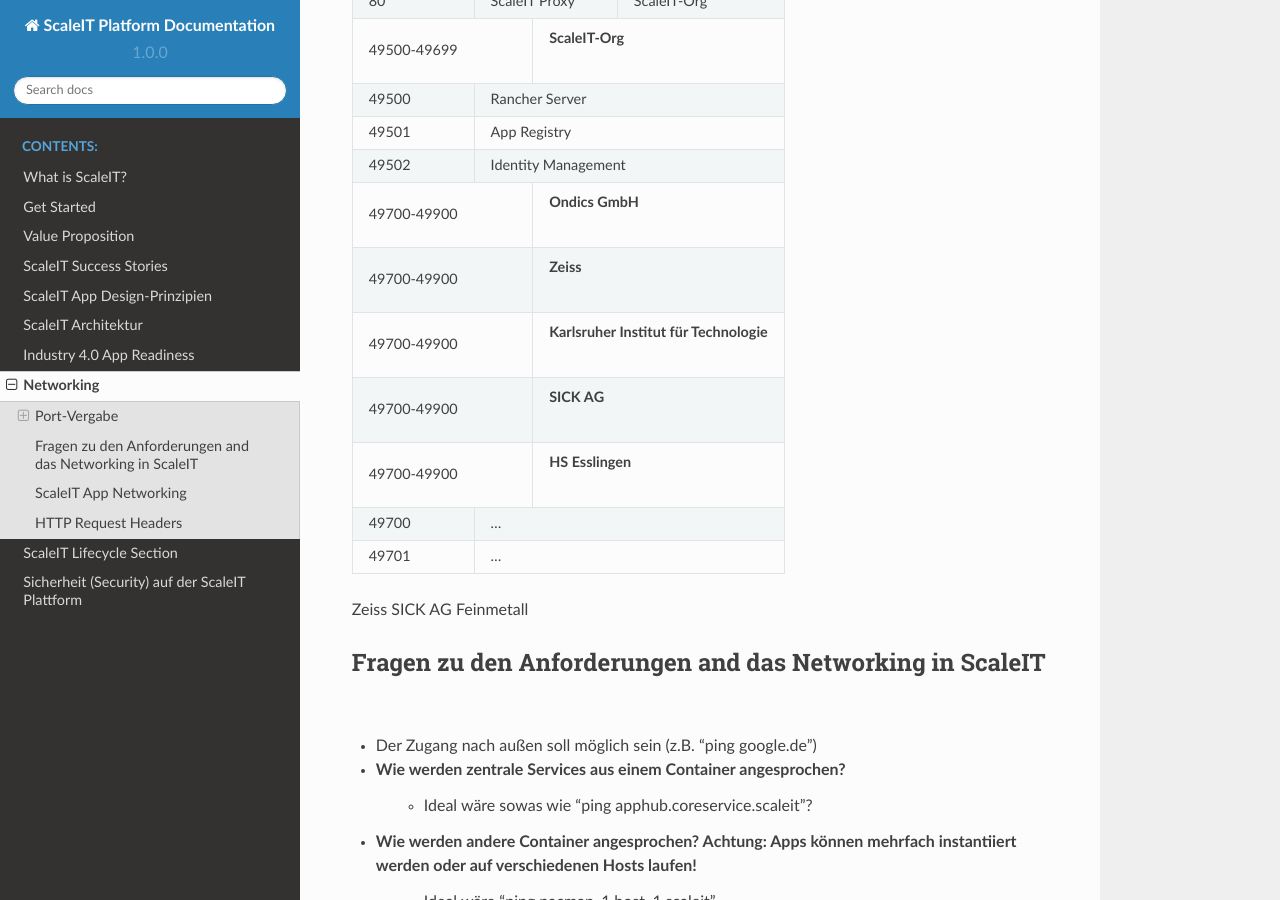
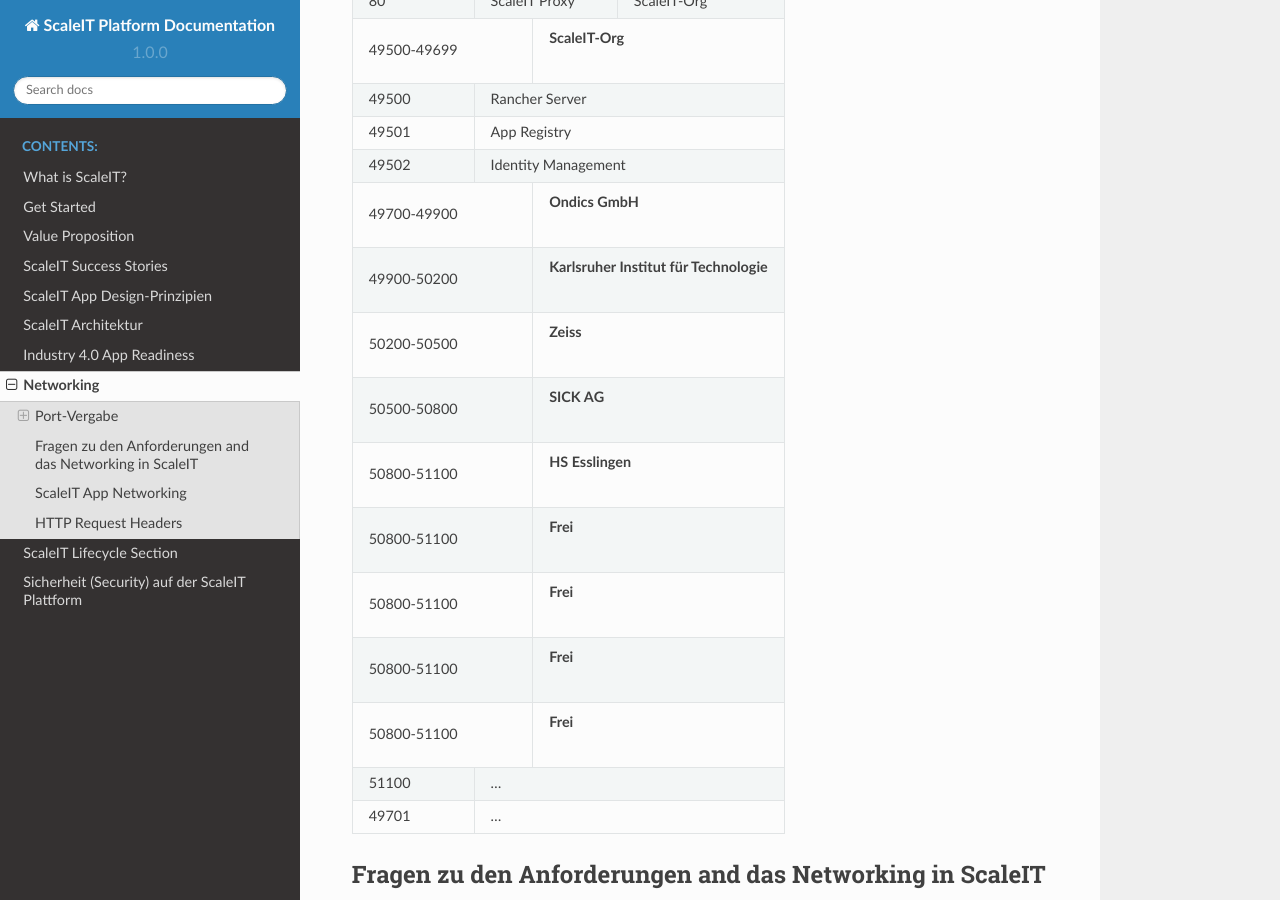
Before and after one commit to ScaleIT-Org/documentation, a Sphinx documentation site: the page built from source/networking.rst, in a window 1280 px wide and 900 px high, scrolled down 578 px. Built offline with Sphinx 7.4.7 and the Read the Docs theme 2.0.0, drawn with Linux system fonts in a browser that asks for light colours.

Commit message:
port number updates

```diff
--- a/source/networking.rst
+++ b/source/networking.rst
@@ -32,22 +32,26 @@
 +-------+-----+------------------------------------------------------------------------------------+
 | 49700-49900 ||   **Ondics GmbH**                                                                 |
 +-------+-----+------------------------------------------------------------------------------------+
-| 49700-49900 ||   **Zeiss**                                                                       |
+| 49900-50200 ||   **Karlsruher Institut für Technologie**                                         |
 +-------+-----+------------------------------------------------------------------------------------+
-| 49700-49900 ||    **Karlsruher Institut für Technologie**                                        |
+| 50200-50500 ||   **Zeiss**                                                                       |
 +-------+-----+------------------------------------------------------------------------------------+
-| 49700-49900 ||   **SICK AG**                                                                     |
+| 50500-50800 ||   **SICK AG**                                                                     |
 +-------+-----+------------------------------------------------------------------------------------+
-| 49700-49900 ||   **HS Esslingen**                                                                |
+| 50800-51100 ||   **HS Esslingen**                                                                |
 +-------+-----+------------------------------------------------------------------------------------+
-| 49700 |             ...                                                                          |
+| 50800-51100 ||   **Frei**                                                                        |
++-------+-----+------------------------------------------------------------------------------------+
+| 50800-51100 ||   **Frei**                                                                        |
++-------+-----+------------------------------------------------------------------------------------+
+| 50800-51100 ||   **Frei**                                                                        |
++-------+-----+------------------------------------------------------------------------------------+
+| 50800-51100 ||   **Frei**                                                                        |
++-------+-----+------------------------------------------------------------------------------------+
+| 51100 |             ...                                                                          |
 +-------+------------------------------------------------------------------------------------------+
 | 49701 |            ...                                                                           |
 +-------+------------------------------------------------------------------------------------------+
-
-Zeiss
-SICK AG
-Feinmetall
 
 
 Fragen zu den Anforderungen and das Networking in ScaleIT
```
